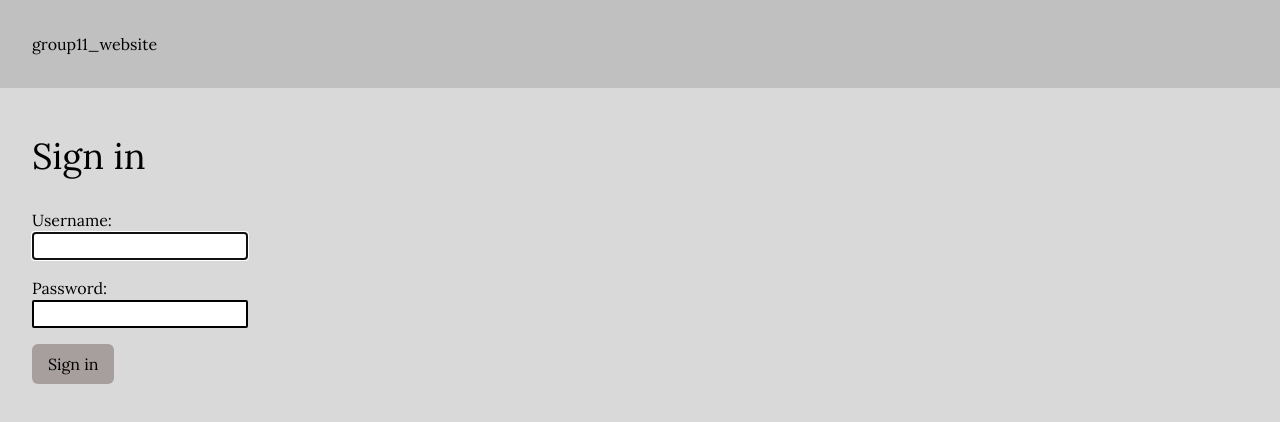
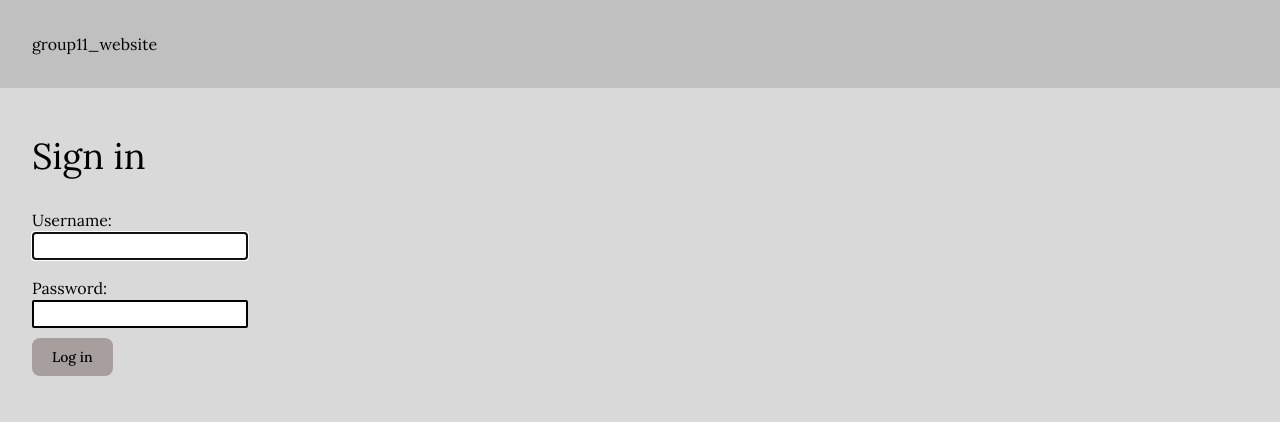
Before and after one commit to 437group11/437group11, a Next.js app: page /sign-in in a window 1280 px wide. Shown: the top 422 px of the page. Built offline with nearby package versions, Linux system fonts and the light colour scheme.

Commit message:
route to feed

```diff
--- a/app/create-an-account/page.tsx
+++ b/app/create-an-account/page.tsx
@@ -24,7 +24,7 @@ export default function CreateAnAccount() {
                     </label>
                     <input className="rounded-sm border-gray-300 border-2" type="password" required />
                 </div>
-                <button type="submit" className="p-4 bg-accent-brown text-white py-2 rounded-md hover:bg-accent-brown-darker focus:outline-none focus:ring-4 focus:ring-accent-blue">Create</button>
+                <button type="submit" href="/feed" className="p-4 bg-accent-brown text-white py-2 rounded-md hover:bg-accent-brown-darker focus:outline-none focus:ring-4 focus:ring-accent-blue">Create</button>
             </form>
         </>
     )
--- a/app/sign-in/page.tsx
+++ b/app/sign-in/page.tsx
@@ -1,3 +1,5 @@
+import ButtonLink from "../../components/button-link";
+
 export default function SignIn() {
     return (
         <>
@@ -17,8 +19,9 @@ export default function SignIn() {
                     </label>
                     <input className="rounded-sm border-gray-300 border-2" type="password" required />
                 </div>
-
-                <button type="submit" className="p-4 bg-accent-brown text-white py-2 rounded-md hover:bg-accent-brown-darker focus:outline-none focus:ring-4 focus:ring-accent-blue">Sign in</button>
+                <ButtonLink href="/feed">
+                    Log in
+                </ButtonLink>
             </form>
         </>
     )
```
